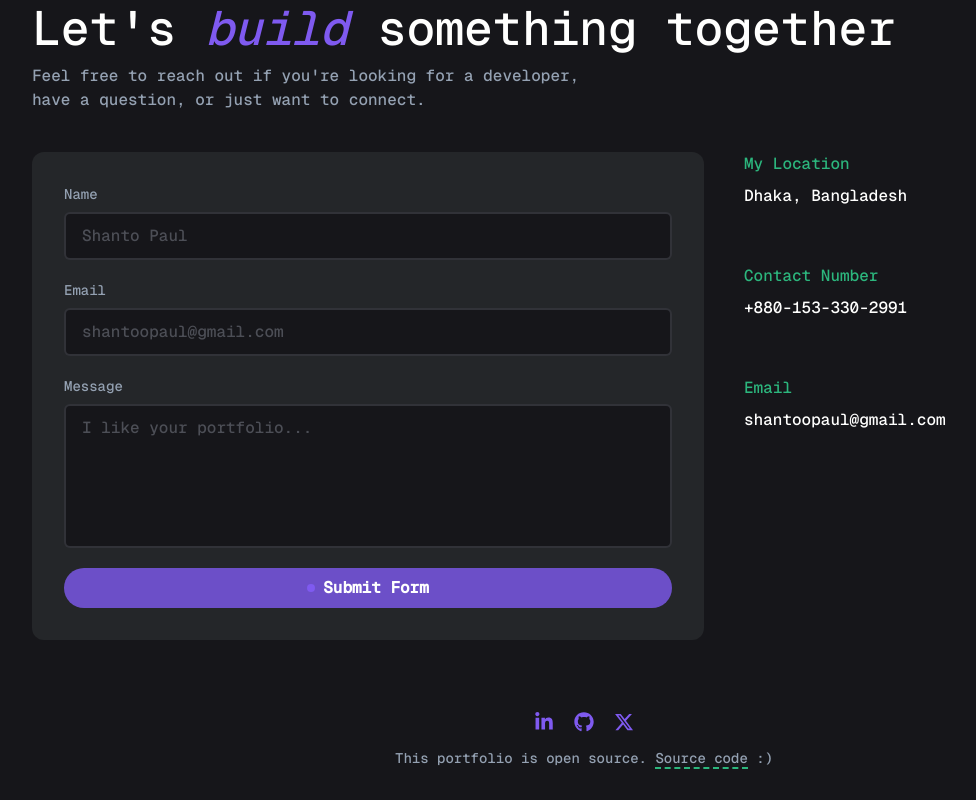
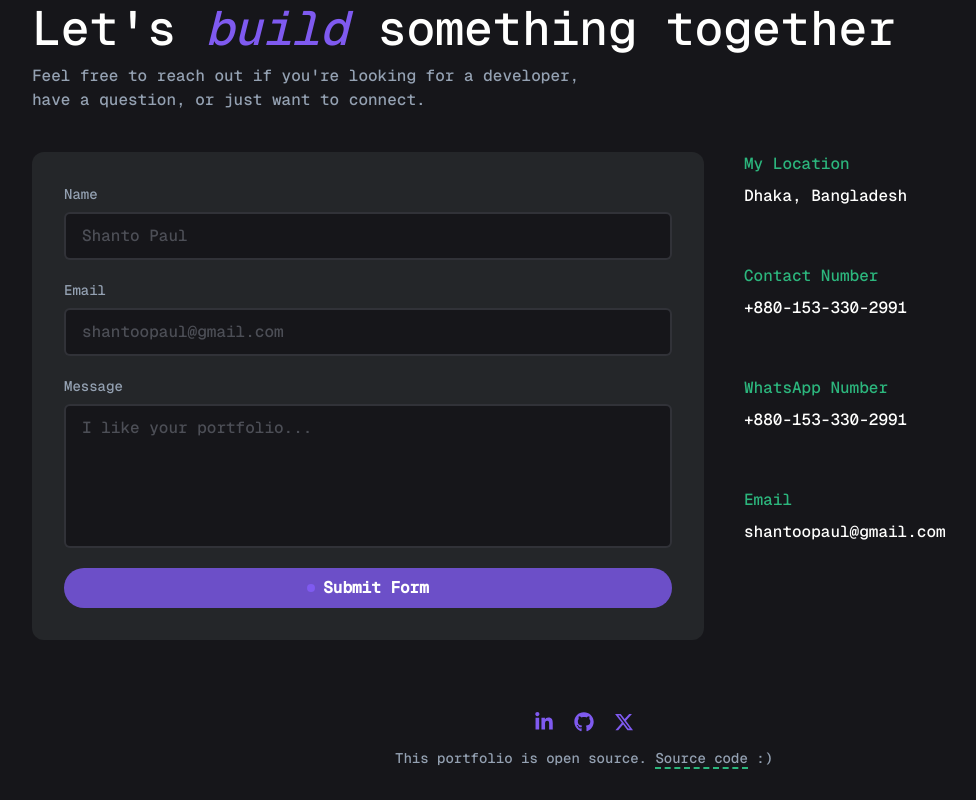
Before and after one commit to shantoopaul/shantoopaul-portfolio, a Next.js app: page / in a window 1280 px wide. Shown: the part 3196-3996 px from the top of the page, without its empty margins (56-1032 px from the left). Built offline with nearby package versions, Linux system fonts and the light colour scheme.

Commit message:
include whatsapp number

```diff
--- a/components/home/Contact.tsx
+++ b/components/home/Contact.tsx
@@ -80,12 +80,23 @@ export default function Contact() {
               <address className="not-italic">Dhaka, Bangladesh</address>
             </a>
           </div>
+
           <div className="mb-4">
             <a href="tel:+8801533302991">
               <h3 className="mb-2 text-tertiary">Contact Number</h3>
               <p>+880-153-330-2991</p>
             </a>
           </div>
+
+          <div className="mb-4">
+            <a href="https://wa.me/8801533302991"
+              target="_blank"
+              rel="noopener noreferrer">
+              <h3 className="mb-2 text-tertiary">WhatsApp Number</h3>
+              <p>+880-153-330-2991</p>
+            </a>
+          </div>
+
           <div className="mb-4">
             <a href="mailto:shantoopaul@gmail.com">
               <h3 className="mb-2 text-tertiary">Email</h3>
```
